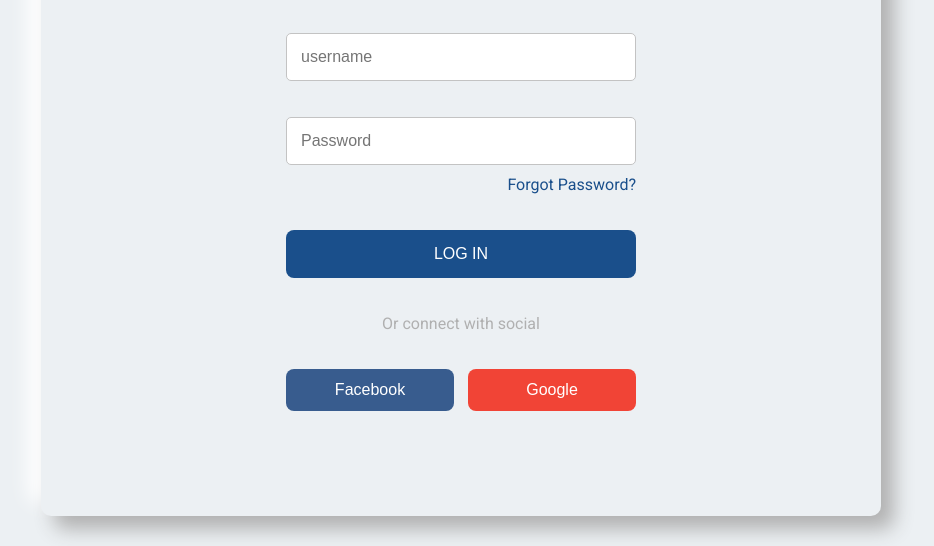
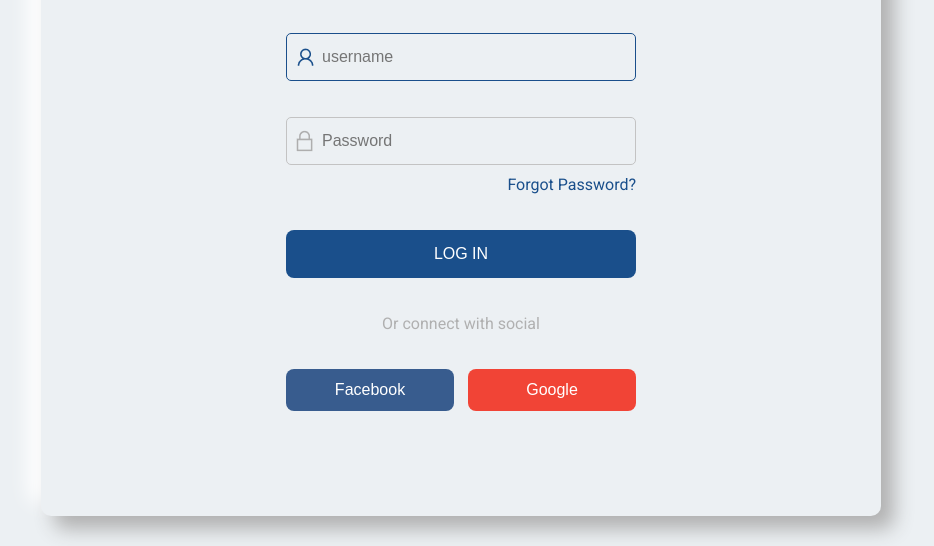
Before and after one commit to RobertRybak/RPI-Project, a website: page index.html in a window 1280 px wide. Shown: the part 354-900 px from the top of the page, without its empty margins (179-1113 px from the left). Drawn offline with Linux system fonts and the light colour scheme.

Commit message:
add icon to inputs

```diff
--- a/index.html
+++ b/index.html
@@ -20,11 +20,10 @@
       </div>
       <form class="box-item box-file" action="">
         <div class="box-file-1-1">
-          <span class="i-lock"></span>
-          <input type="text" name="" id="" placeholder="username">
+          <input class="input-icon-user" type="text" name="" id="" placeholder="username">
         </div>
         <div class="box-file-1-1">
-          <input type="password" name="" id="" placeholder="Password">
+          <input class="input-icon-password" type="password" name="" id="" placeholder="Password">
           <div class="text-right mt-10">
             <a class="btn-link">Forgot Password?</a>
           </div>
@@ -55,7 +54,7 @@
       </div>
       <form class="box-item box-file" action="">
         <div class="box-file-1-1">
-          <input type="text" name="" id="" placeholder="username">
+          <input class="input-icon-user" type="text" name="" id="" placeholder="username">
         </div>
       </form>
       <div class="box-item">
--- a/sass/_components.scss
+++ b/sass/_components.scss
@@ -22,9 +22,16 @@
   width: 100%;
   color: inherit;
 
-  // .icon {
-  //   background-image: ;
-  // }
+  &.input-icon-user {
+      background: url('../img/user.png') no-repeat scroll 10px 14px;
+      padding-left:35px;
+      border-color:$clr-blue-primary;
+      color:$clr-blue-primary;
+  }
+    &.input-icon-password {
+      background: url('../img/lock.png') no-repeat scroll 9px 12px;
+      padding-left:35px;
+  }
 }
 
 //buttons
```
Also changed, not shown: css/main.css, img/lock.png (added), img/user.png (added), 1 other file.
